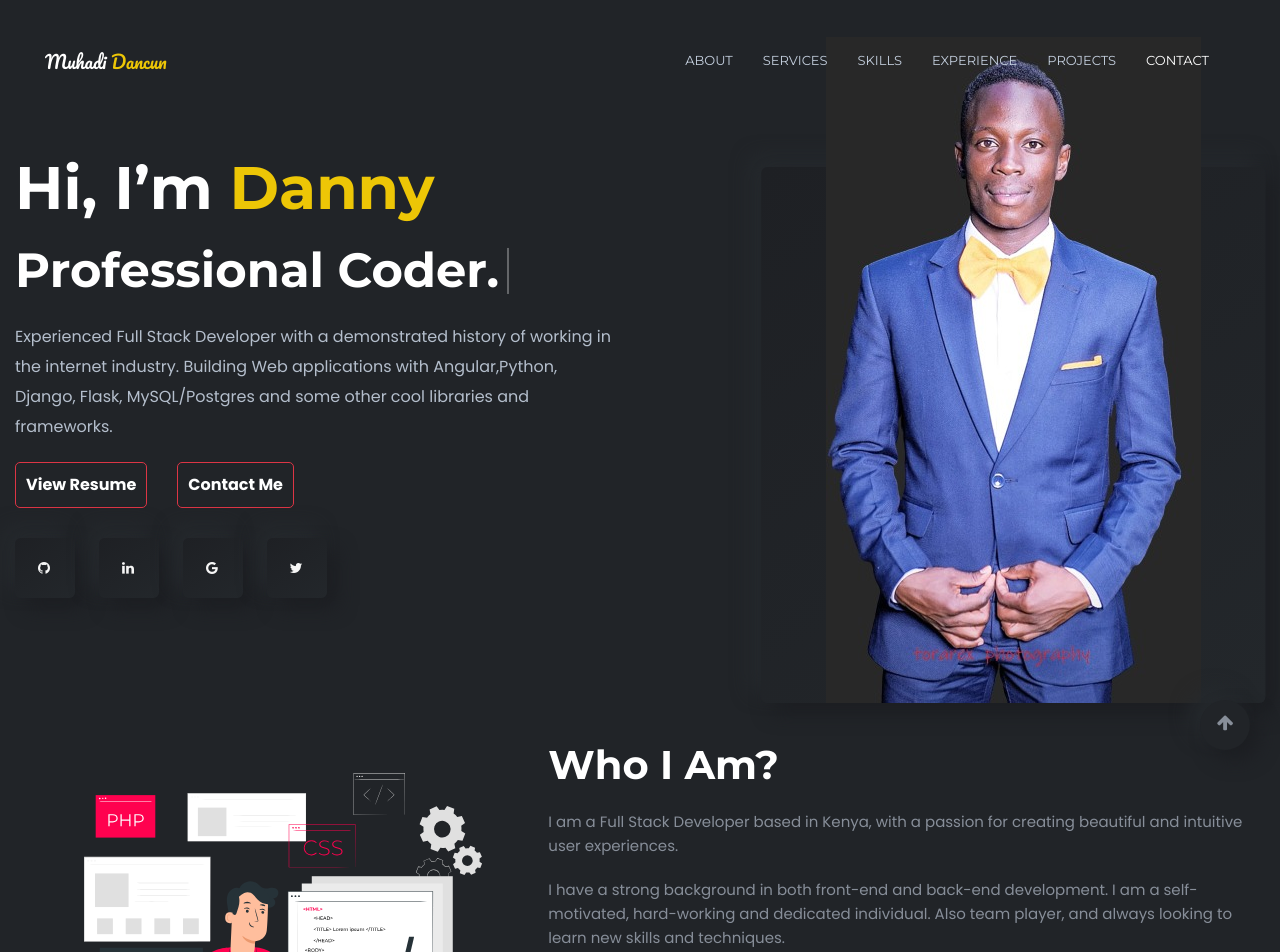
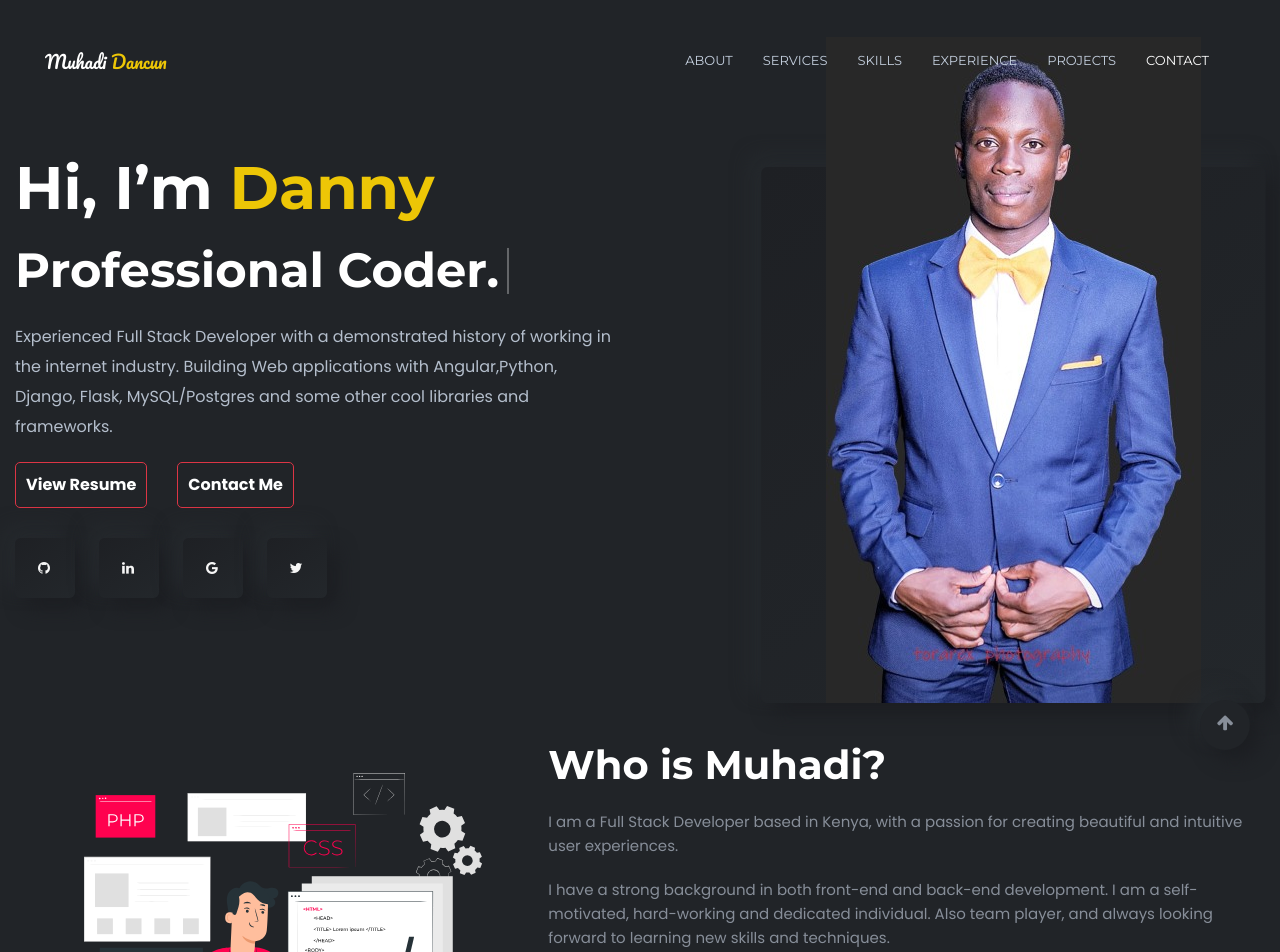
Before and after one commit to DannyMyles/DannMyles_Portfolio, an Angular app: page / in a window 1280 px wide. Shown: the top 952 px of the page. Built offline with nearby package versions, Linux system fonts and the light colour scheme; a web font is replaced by a local one.

Commit message:
general commit

```diff
--- a/src/app/components/who-i-am/who-i-am.component.html
+++ b/src/app/components/who-i-am/who-i-am.component.html
@@ -13,7 +13,7 @@
         class="col-lg-7 mt_sm--30">
         <div class="contant">
           <div class="section-title text-left">
-            <h4 class="title">Who I Am?</h4>
+            <h4 class="title">Who is Muhadi?</h4>
           </div>
 
           <p class="description">
@@ -22,7 +22,7 @@
           </p>
           <p class="description">
             I have a strong background in both front-end and back-end development. I am a self-motivated,
-            hard-working and dedicated individual. Also team player, and always looking to learn new skills and
+            hard-working and dedicated individual. Also team player, and always looking forward to learning new skills and
             techniques.
           </p>
           <p class="description">
```
